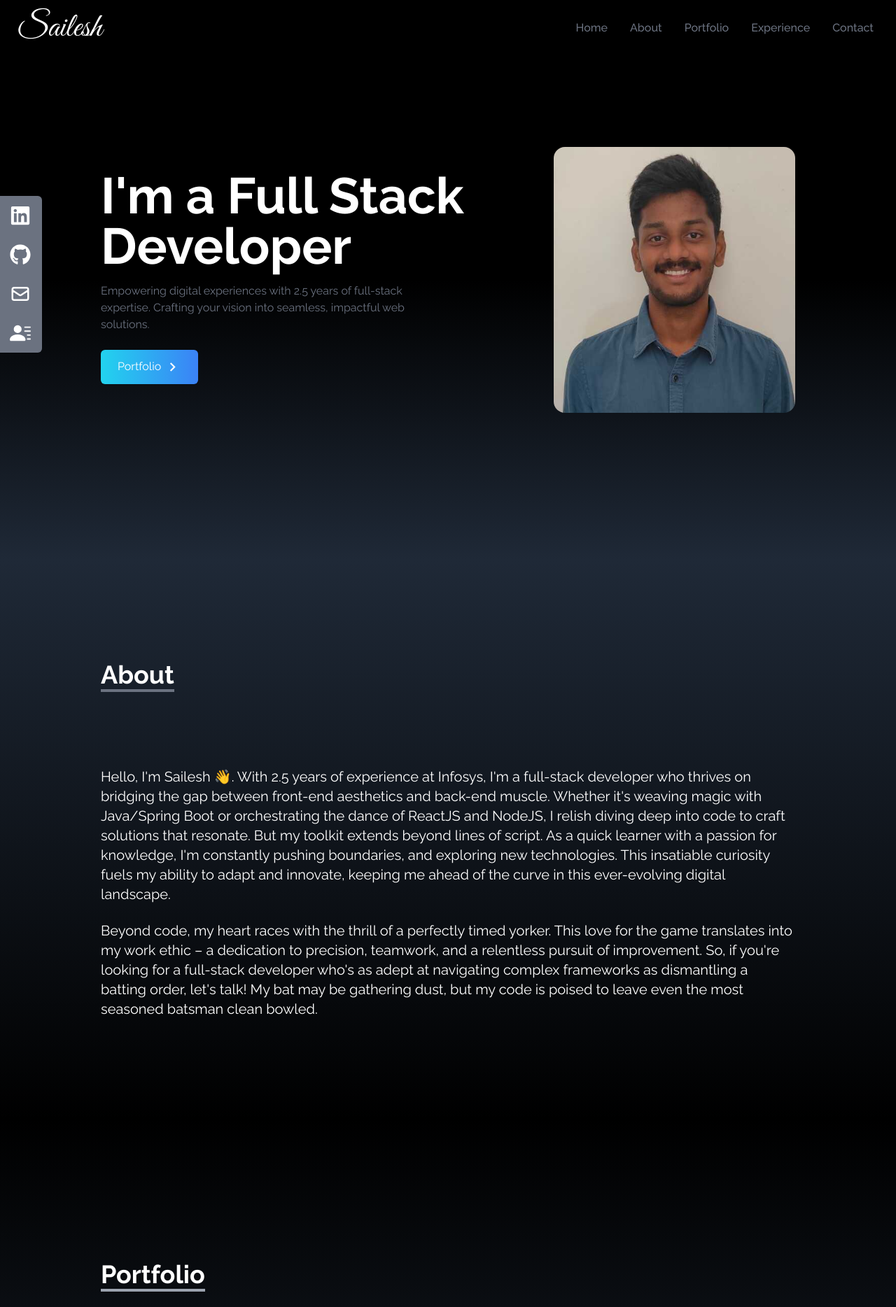
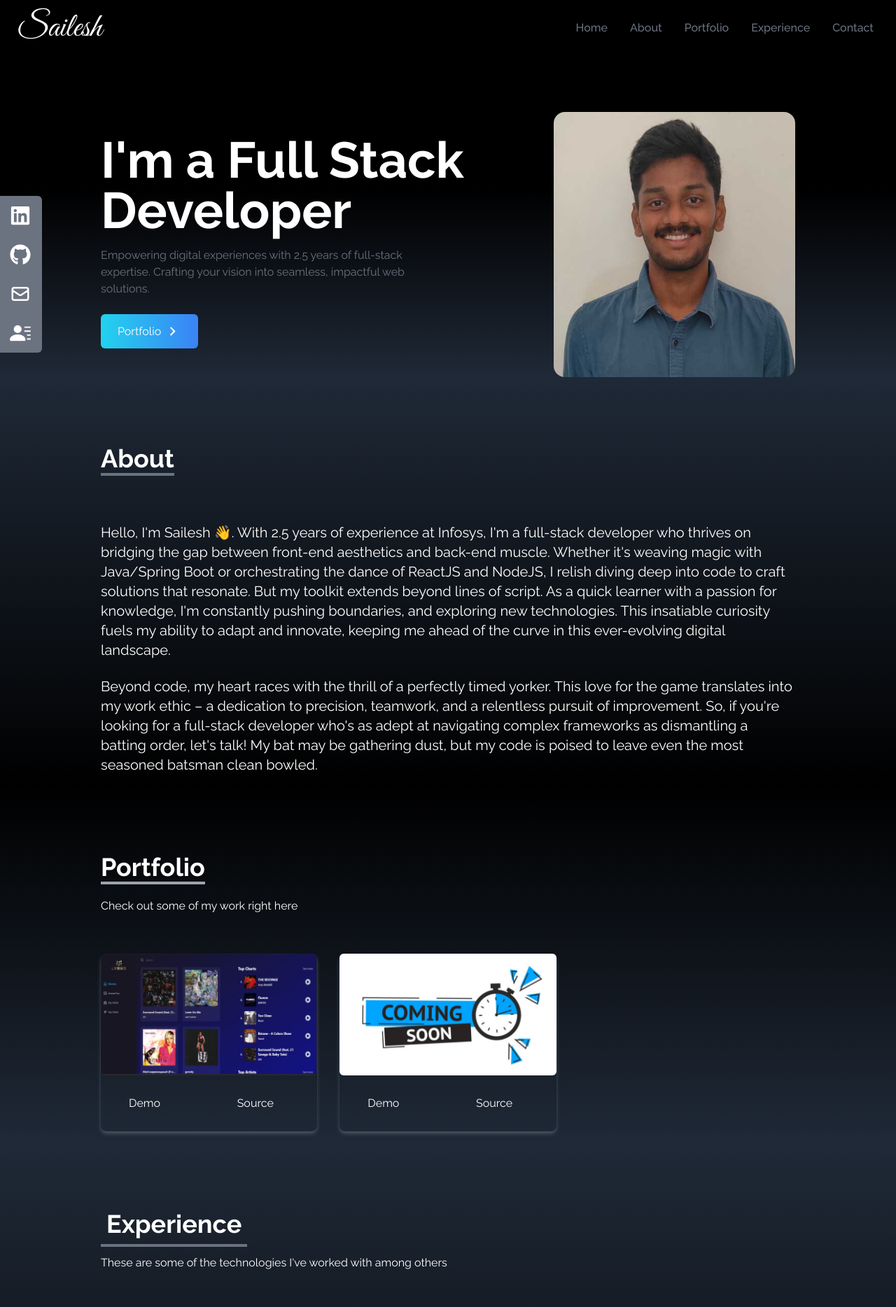
Before and after one commit to chakkasailesh/my-portfolio, a React (Create React App) app: page / in a window 1280 px wide. Shown: the top 1868 px of the page at 70% size. Built offline with nearby package versions, Linux system fonts and the light colour scheme.

Commit message:
Fix Visual Issues

```diff
--- a/src/components/About.jsx
+++ b/src/components/About.jsx
@@ -4,7 +4,7 @@ const About = () => {
   return (
     <div
       name="about"
-      className="w-full h-screen bg-gradient-to-b from-gray-800 to-black text-white"
+      className="w-full pt-20 bg-gradient-to-b from-gray-800 to-black text-white"
     >
       <div className="max-w-screen-lg mx-auto p-4 flex flex-col justify-center w-full h-full">
         <div className="pb-8">
@@ -12,7 +12,7 @@ const About = () => {
             About
           </p>
         </div>
-        <p className="text-xl mt-20">
+        <p className="text-xl mt-10">
           Hello, I'm Sailesh 👋. With 2.5 years of experience at Infosys, I'm a
           full-stack developer who thrives on bridging the gap between front-end
           aesthetics and back-end muscle. Whether it's weaving magic with
--- a/src/components/Contact.jsx
+++ b/src/components/Contact.jsx
@@ -4,7 +4,7 @@ const Contact = () => {
   return (
     <div
       name="contact"
-      className="w-full h-screen bg-gradient-to-b from-black to-gray-800 p-4 text-white"
+      className="w-full bg-gradient-to-b from-black to-gray-800 px-4 pt-20 text-white"
     >
       <div className="flex flex-col p-4 justify-center max-w-screen-lg mx-auto h-full">
         <div className="pb-8">
--- a/src/components/Experience.jsx
+++ b/src/components/Experience.jsx
@@ -70,7 +70,7 @@ export const Experience = () => {
   return (
     <div
       name="experience"
-      className="bg-gradient-to-b from-gray-800 to-black w-full h-screen"
+      className="bg-gradient-to-b from-gray-800 to-black w-full pt-20"
     >
       <div className="max-w-screen-lg mx-auto p-4 flex flex-col justify-center w-full h-full text-white">
         <div>
--- a/src/components/Home.jsx
+++ b/src/components/Home.jsx
@@ -7,7 +7,7 @@ const Home = () => {
   return (
     <div
       name="home"
-      className="h-screen w-full bg-gradient-to-b from-black via-black to-gray-800"
+      className="pt-40 w-full bg-gradient-to-b from-black via-black to-gray-800"
     >
       <div className="max-w-screen-lg mx-auto flex flex-col items-center justify-center h-full px-4 md:flex-row">
         <div className="flex flex-col justify-center h-full">
--- a/src/components/NavBar.jsx
+++ b/src/components/NavBar.jsx
@@ -27,7 +27,7 @@ const NavBar = () => {
     },
   ]
   return (
-    <div className="flex justify-between items-center w-full h-20 text-white bg-black px-4 fixed">
+    <div className="flex justify-between items-center w-full h-20 text-white bg-black px-4 fixed top-0">
       <div>
         <h1 className="text-5xl font-signature ml-2">Sailesh</h1>
       </div>
--- a/src/components/Portfolio.jsx
+++ b/src/components/Portfolio.jsx
@@ -20,7 +20,7 @@ const Portfolio = () => {
   return (
     <div
       name="portfolio"
-      className="bg-gradient-to-b from-black to-gray-800 w-full text-white md:h-screen"
+      className="bg-gradient-to-b from-black to-gray-800 w-full text-white pt-20"
     >
       <div className="max-w-screen-lg p-4 mx-auto flex flex-col justify-center w-full h-full">
         <div className="pb-8">
--- a/src/index.css
+++ b/src/index.css
@@ -9,5 +9,11 @@
 @layer base {
   html {
     font-family: 'Raleway', sans-serif;
+    scrollbar-width: none;
+    -ms-overflow-style: none;
   }
 }
+
+::-webkit-scrollbar {
+  display: none;
+}
```
